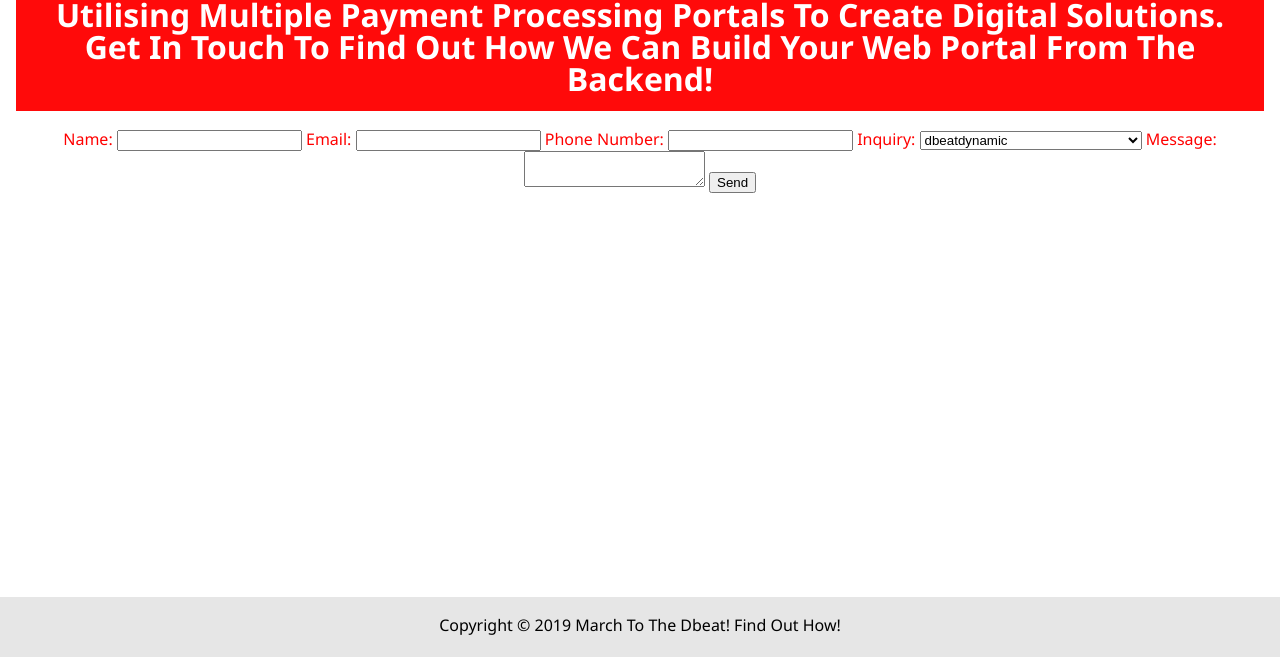
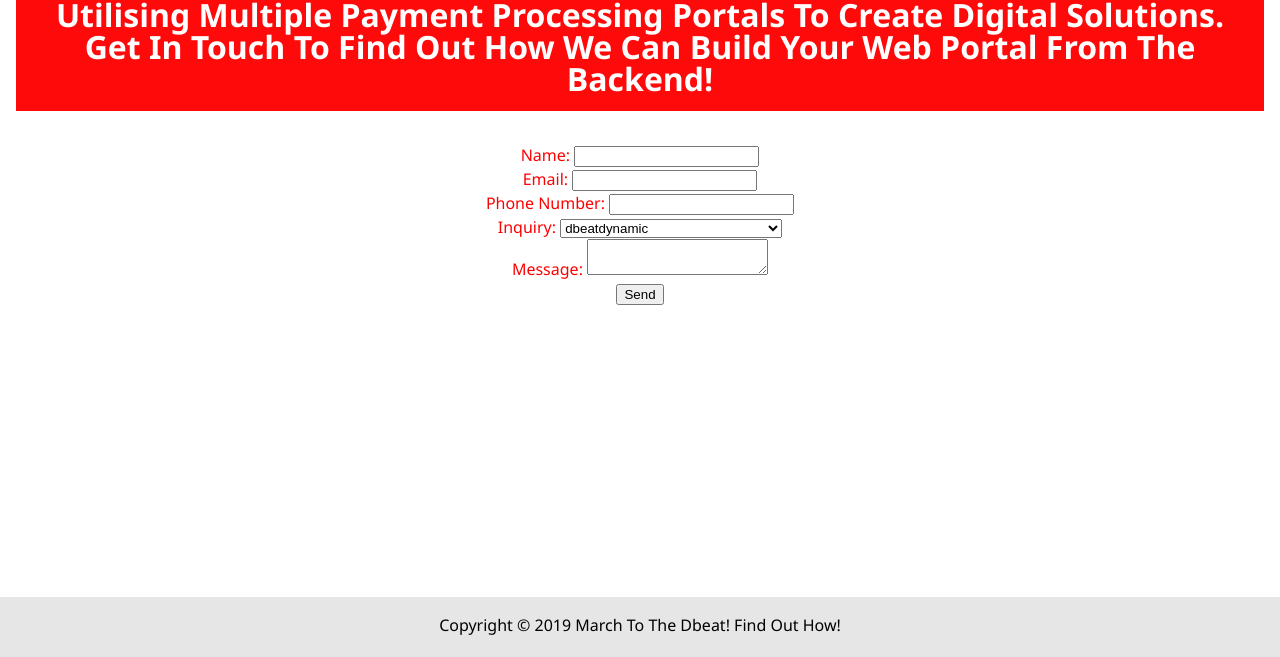
Before and after one commit to beatsbybre/morningsidepanthers2009, a website: page dist/contact.html in a window 1280 px wide. Shown: the part 193-850 px from the top of the page. Drawn offline with Linux system fonts and the light colour scheme.

Commit message:
contact page ok

```diff
--- a/scss/main.scss
+++ b/scss/main.scss
@@ -248,11 +248,11 @@ main {
 
 // Contact Page
 .boxes {
-  display: flexbox;
-  flex-wrap: wrap;
-  justify-content: space-evenly;
+  display: grid;
   align-items: center;
   margin-top: 1rem;
+  text-align: center;
+  width: 100%;
 
   div {
     font-size: 2rem;
```
Also changed, not shown: dist/css/main.css.
